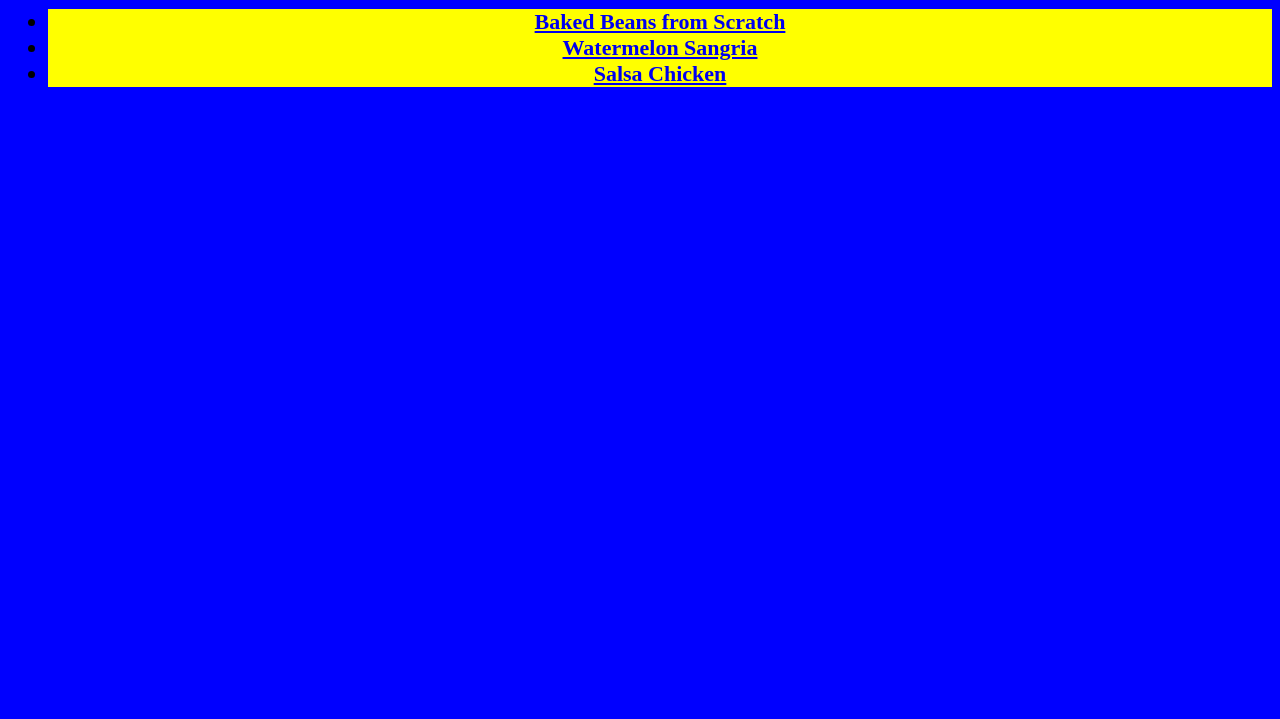
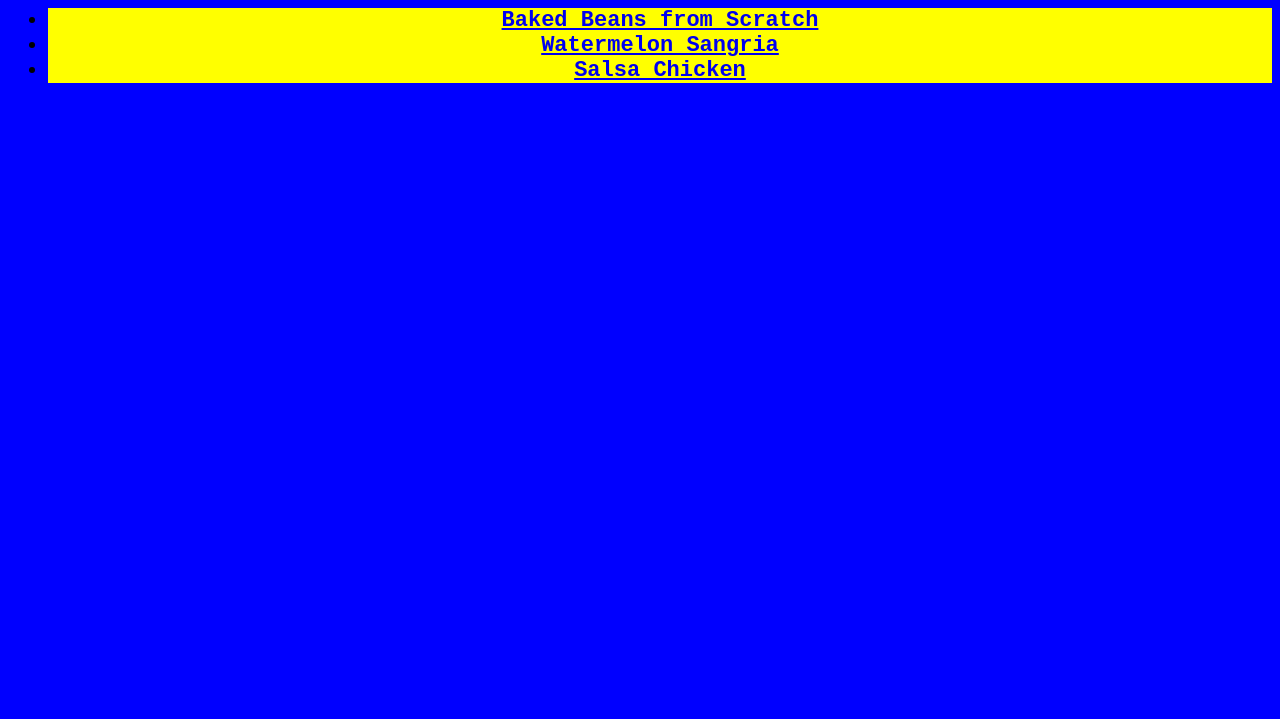
Before and after one commit to nickmint32/odin-recipes, a plain HTML site: page index.html in a window 1280 px wide. Shown: the part 81-800 px from the top of the page. Drawn offline with Linux system fonts and the light colour scheme.

Commit message:
Add universal font-family

```diff
--- a/style/style.css
+++ b/style/style.css
@@ -1,3 +1,7 @@
+* {
+	font-family: 'Courier New', monospace;
+}
+
 h1,
 h2 {
 	color: white;
```
